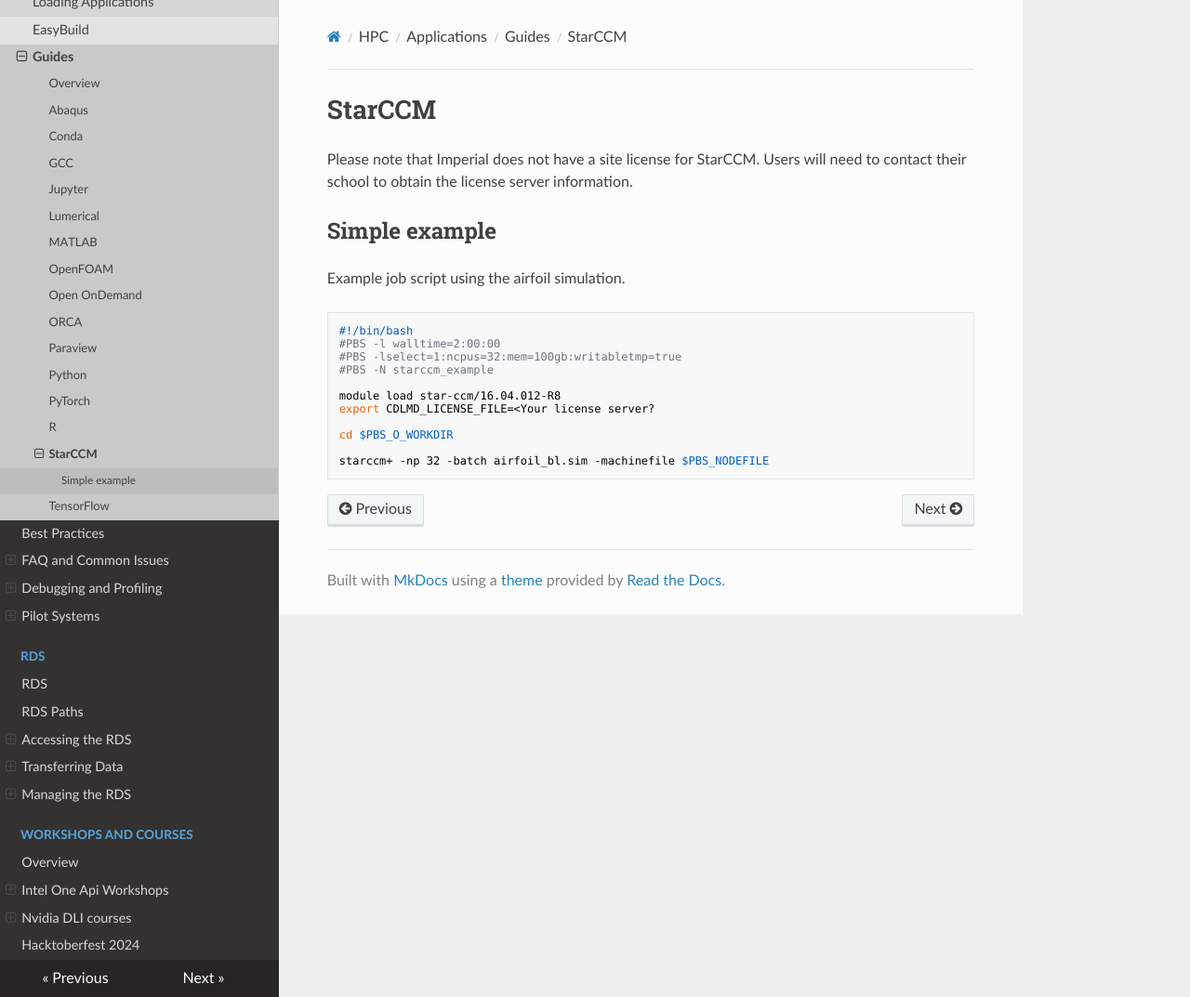
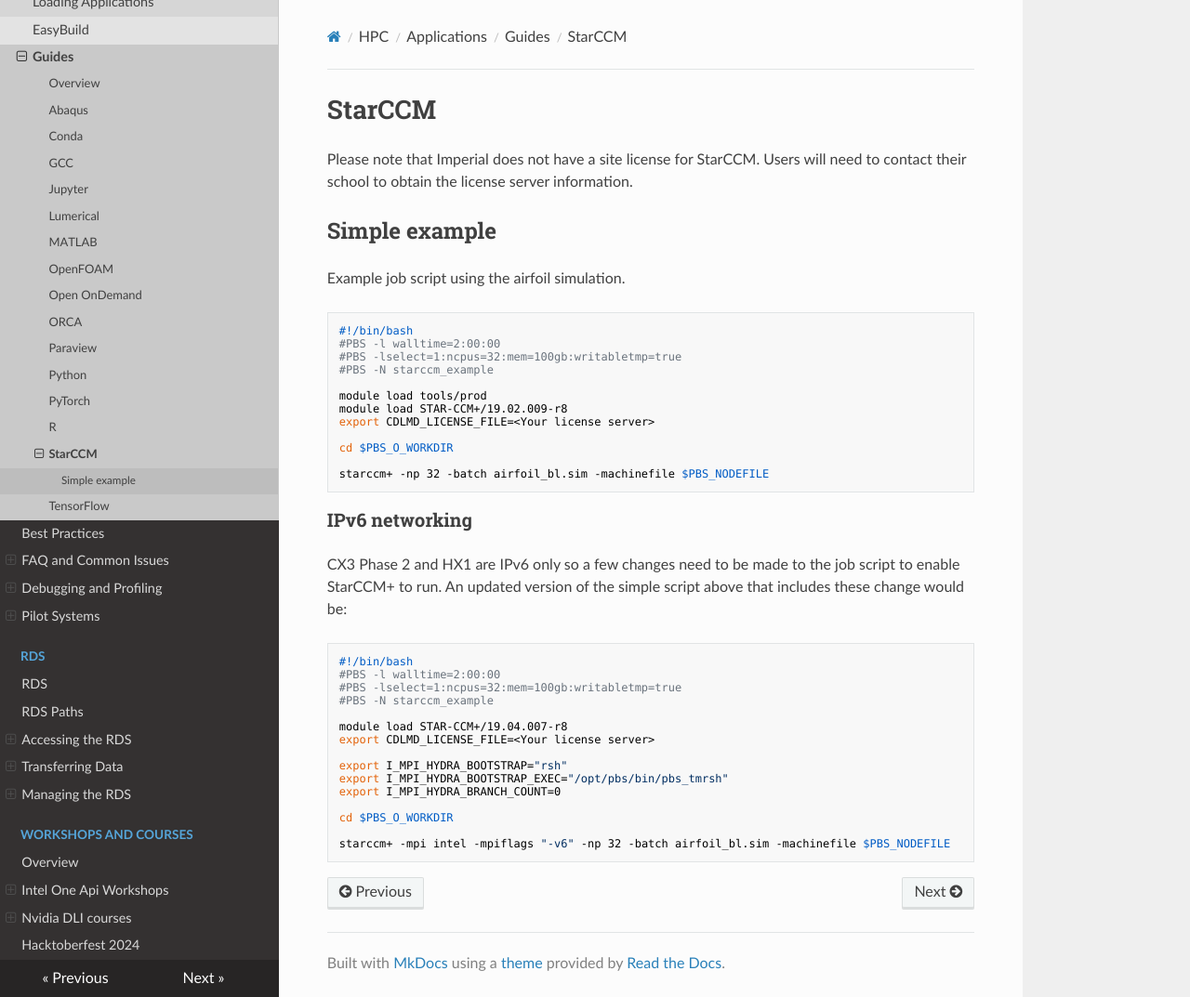
Before and after one commit to ImperialCollegeLondon/icl-rcs-user-guide, an MkDocs documentation site: the page built from docs/hpc/applications/guides/starccm.md, in a window 1280 px wide and 1073 px high. Shown: the whole window at 93% size. Built offline with MkDocs 1.6.1, drawn with Linux system fonts in a browser that asks for light colours; nearby versions of some CDN libraries.

Commit message:
StarCCM+ and IPv6 (#36)
* IPv6 simple example

````diff
--- a/docs/hpc/applications/guides/starccm.md
+++ b/docs/hpc/applications/guides/starccm.md
@@ -12,10 +12,34 @@ Example job script using the airfoil simulation.
 #PBS -lselect=1:ncpus=32:mem=100gb:writabletmp=true
 #PBS -N starccm_example
 
-module load star-ccm/16.04.012-R8
-export CDLMD_LICENSE_FILE=<Your license server?
+module load tools/prod
+module load STAR-CCM+/19.02.009-r8
+export CDLMD_LICENSE_FILE=<Your license server>
 
 cd $PBS_O_WORKDIR
 
 starccm+ -np 32 -batch airfoil_bl.sim -machinefile $PBS_NODEFILE
 ```
+
+### IPv6 networking
+
+CX3 Phase 2 and HX1 are IPv6 only so a few changes need to be made to the job script to enable StarCCM+ to run. An updated version of the simple script above that includes these change would be:
+
+
+```bash
+#!/bin/bash
+#PBS -l walltime=2:00:00
+#PBS -lselect=1:ncpus=32:mem=100gb:writabletmp=true
+#PBS -N starccm_example
+
+module load STAR-CCM+/19.04.007-r8
+export CDLMD_LICENSE_FILE=<Your license server>
+
+export I_MPI_HYDRA_BOOTSTRAP="rsh"
+export I_MPI_HYDRA_BOOTSTRAP_EXEC="/opt/pbs/bin/pbs_tmrsh"
+export I_MPI_HYDRA_BRANCH_COUNT=0
+
+cd $PBS_O_WORKDIR
+
+starccm+ -mpi intel -mpiflags "-v6" -np 32 -batch airfoil_bl.sim -machinefile $PBS_NODEFILE
+```
````
